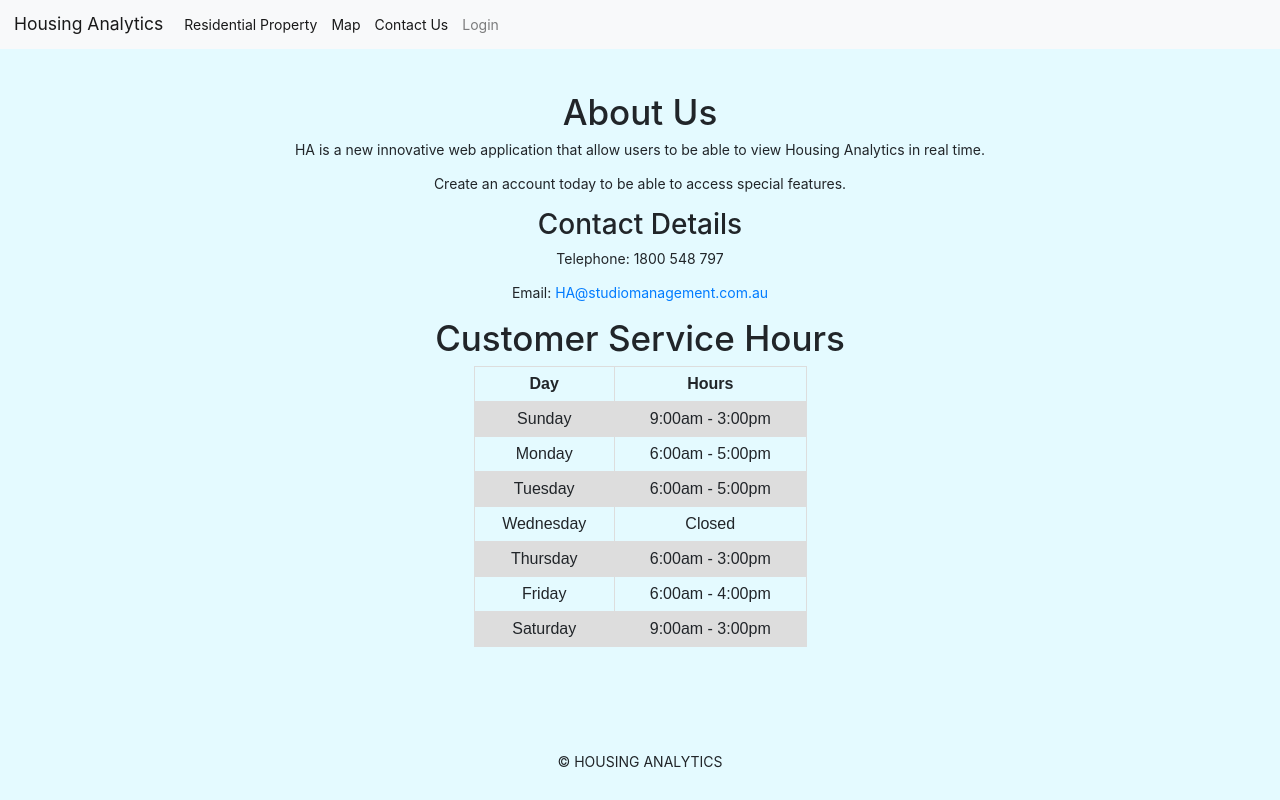
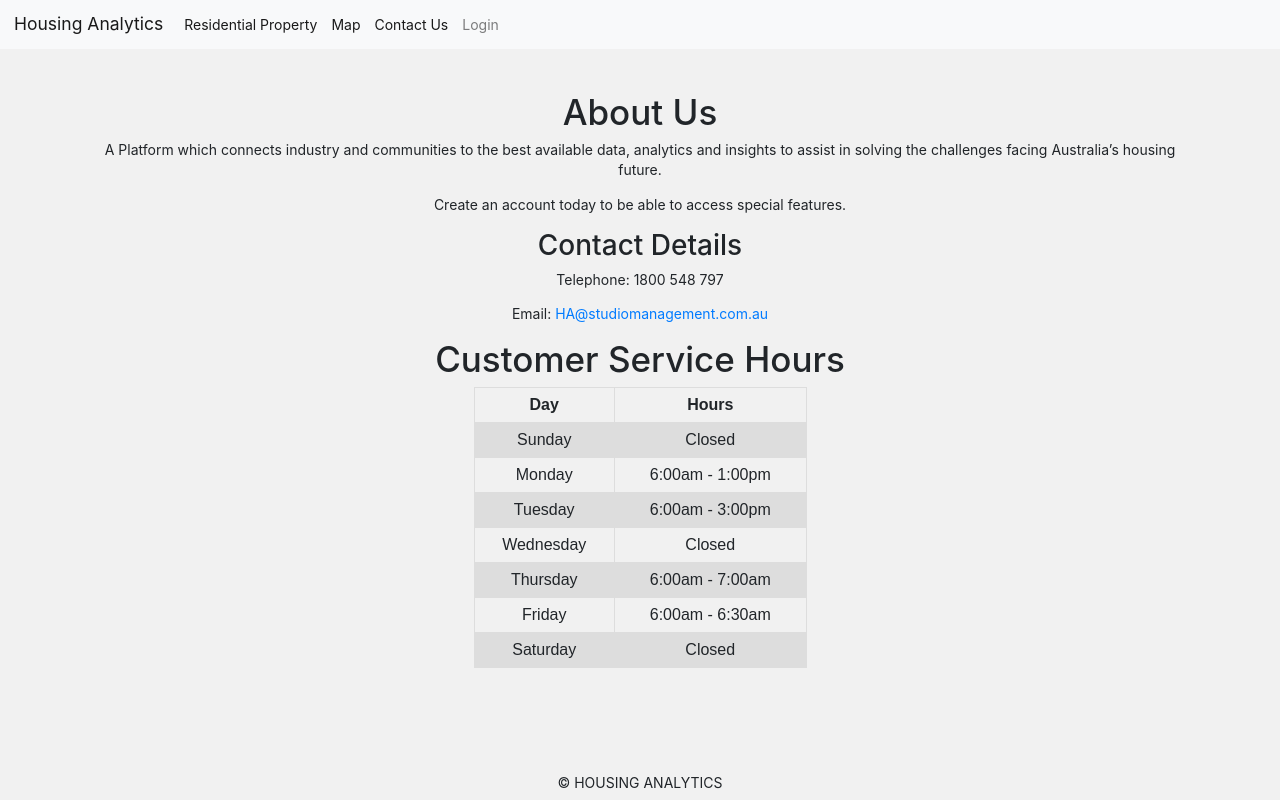
Before and after one commit to CocoBozzy/ProfStudio-HousingAnalytics, a Django app: page /contact/ in a window 1280 px wide. Run offline with Django 3.2, Linux system fonts and the light colour scheme; some libraries are stand-ins or nearby versions.

Commit message:
Update background color
color update

```diff
--- a/home/templates/home/accounts/login.html
+++ b/home/templates/home/accounts/login.html
@@ -15,7 +15,7 @@
 			margin: 0;
 			padding: 0;
 			height: 100%;
-			background: #b1e0e9 !important;
+			background: #f1f1f1 !important;
 		}
 		.user_card {
 			width: 350px;
--- a/home/templates/home/accounts/register.html
+++ b/home/templates/home/accounts/register.html
@@ -15,7 +15,7 @@
 			margin: 0;
 			padding: 0;
 			height: 100%;
-			background: #b1e0e9 !important;
+			background: #f1f1f1 !important;
 		}
 		.user_card {
 			width: 350px;
--- a/home/templates/home/contact.html
+++ b/home/templates/home/contact.html
@@ -15,10 +15,12 @@
 
 
         <p>
-        HA is a new innovative web application that allow users to be able to view Housing Analytics in real time.</p>
-        <p>
+        A Platform which connects industry and communities to the best available data, analytics and insights to assist in solving the challenges facing Australia’s housing future.
+        </p>
+
         Create an account today to be able to access special features.
         </p>
+
         <h2>Contact Details</h2>
 
         <p>Telephone: 1800 548 797</p>
@@ -36,17 +38,17 @@
           </tr>
           <tr>
             <td>Sunday</td>
-            <td>9:00am - 3:00pm</td>
+            <td>Closed</td>
 
           </tr>
           <tr>
             <td>Monday</td>
-            <td>6:00am - 5:00pm</td>
+            <td>6:00am - 1:00pm</td>
 
           </tr>
           <tr>
             <td>Tuesday</td>
-            <td>6:00am - 5:00pm</td>
+            <td>6:00am - 3:00pm</td>
 
           </tr>
           <tr>
@@ -56,18 +58,18 @@
           </tr>
           <tr>
             <td>Thursday</td>
-            <td>6:00am - 3:00pm</td>
+            <td>6:00am - 7:00am</td>
 
           </tr>
           <tr>
             <td>Friday</td>
-            <td>6:00am - 4:00pm</td>
+            <td>6:00am - 6:30am</td>
 
           </tr>
            </tr>
           <tr>
             <td>Saturday</td>
-            <td>9:00am - 3:00pm</td>
+            <td>Closed</td>
 
           </tr>
         </table>
--- a/static/templates/base.html
+++ b/static/templates/base.html
@@ -27,7 +27,7 @@
       <style>
         body,
         html {
-          background: #e4faff !important;
+          background: #f1f1f1 !important;
         }
       </style>
 
```
